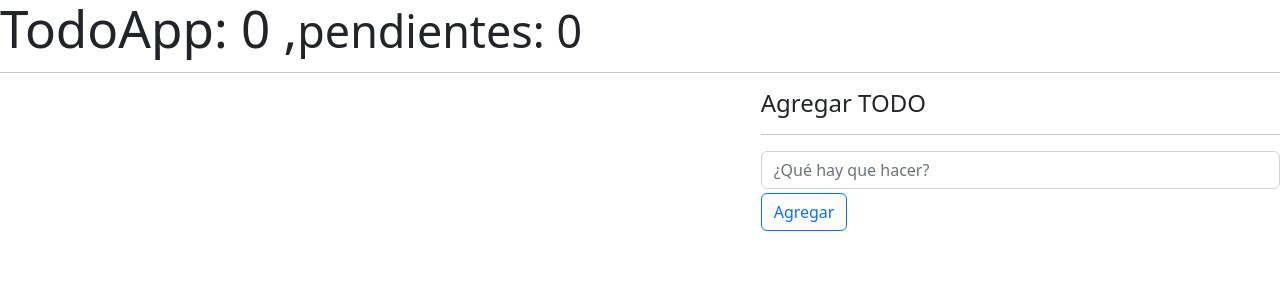
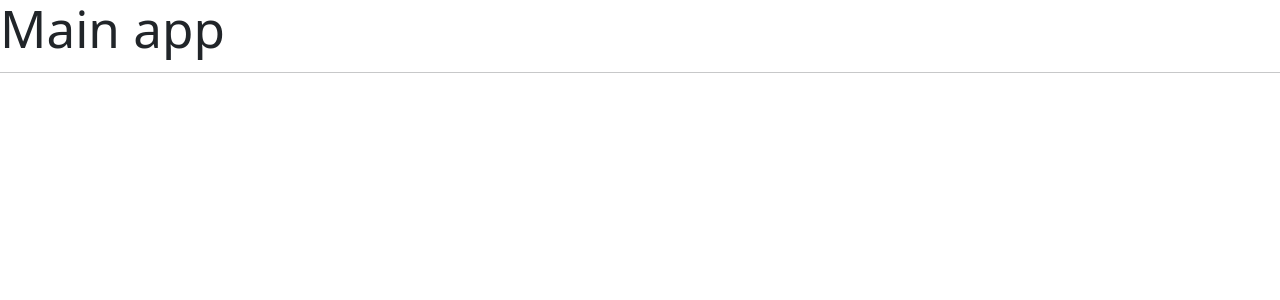
Before and after one commit to carlosantonio98/05-hook-app, a React (Vite) app: page / in a window 1280 px wide. Shown: the top 300 px of the page. Built offline with nearby package versions, Linux system fonts and the light colour scheme.

Commit message:
Prepare our application with routes

```diff
--- a/package.json
+++ b/package.json
@@ -11,7 +11,8 @@
   "dependencies": {
     "prop-types": "^15.8.1",
     "react": "^18.2.0",
-    "react-dom": "^18.2.0"
+    "react-dom": "^18.2.0",
+    "react-router-dom": "6"
   },
   "devDependencies": {
     "@types/react": "^18.0.22",
--- /dev/null
+++ b/src/09-useContext/MainApp.jsx
@@ -0,0 +1,9 @@
+
+export const MainApp = () => {
+    return (
+        <>
+            <h1>Main app</h1>
+            <hr />
+        </>
+    )
+}
--- a/src/main.jsx
+++ b/src/main.jsx
@@ -1,6 +1,6 @@
 import React from 'react'
 import ReactDOM from 'react-dom/client'
-import { TodoApp } from './08-useReducer/TodoApp'
+import { BrowserRouter } from 'react-router-dom';
 
 // import { HooksApp } from './HooksApp';
 // import { CounterApp } from "./01-useState/CounterApp";
@@ -11,15 +11,23 @@ import { TodoApp } from './08-useReducer/TodoApp'
 // import { FocusScreen } from './04-useRef/FocusScreen';
 // import { Layout } from './05-useLayoutEffect/Layout';
 // import { Memorize } from './06-memos/Memorize';
-//import { MemoHook } from './06-memos/MemoHook';
+// import { MemoHook } from './06-memos/MemoHook';
 // import { CallbackHook } from './06-memos/CallbackHook'
 // import { Padre } from './07-tarea-memo/Padre';
 // import './08-useReducer/intro-reducer';
+// import { TodoApp } from './08-useReducer/TodoApp';
+import { MainApp } from './09-useContext/MainApp';
 
 import './index.css'
 
 ReactDOM.createRoot(document.getElementById('root')).render(
 
-    <TodoApp />
+    <BrowserRouter>
+        {/* <React.StrictMode> */}
+
+            <MainApp />
+
+        {/* </React.StrictMode> */}
+    </BrowserRouter>
 
 )
```
Also changed, not shown: src/09-useContext/AboutPage.jsx (added, +9 -0 lines), src/09-useContext/HomePage.jsx (added, +9 -0 lines), src/09-useContext/LoginPage.jsx (added, +9 -0 lines), 1 other file (tests, documents, lock files or other folders).
